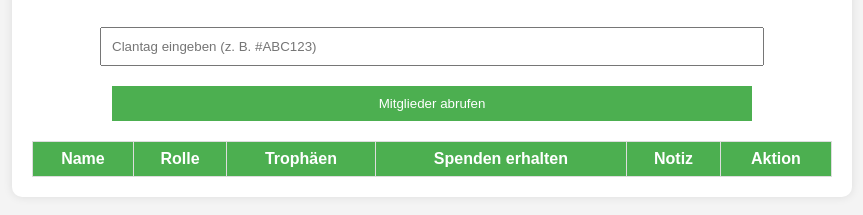
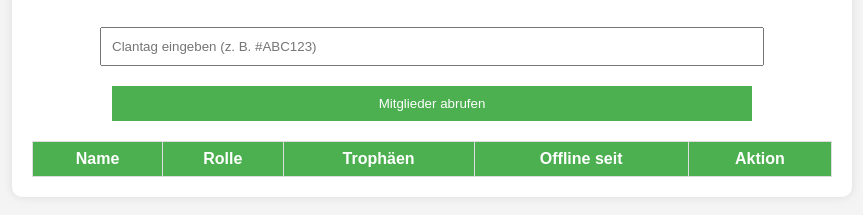
Before and after one commit to Lucccccccca/clashofclans-tool, a website: page public/index.html in a window 1280 px wide. Shown: the part 159-374 px from the top of the page, without its empty margins (208-1071 px from the left). Drawn offline with Linux system fonts and the light colour scheme.

Commit message:
Update index.html

```diff
--- a/public/index.html
+++ b/public/index.html
@@ -21,8 +21,7 @@
                     <th>Name</th>
                     <th>Rolle</th>
                     <th>Trophäen</th>
-                    <th>Spenden erhalten</th>
-                    <th>Notiz</th>
+                    <th>Offline seit</th>
                     <th>Aktion</th>
                 </tr>
             </thead>
```
